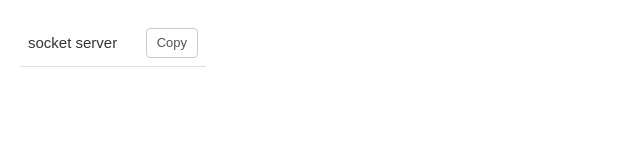
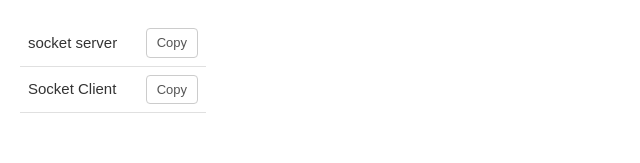
Before and after one commit to Goutham-02/test-1, a React (Vite) app: page / in a window 1280 px wide. Shown: the top 163 px of the page, without its empty margins (0-640 px from the left). Built offline with nearby package versions, Linux system fonts and the light colour scheme.

Commit message:
socket update

```diff
--- a/src/App.jsx
+++ b/src/App.jsx
@@ -63,75 +63,69 @@ return 0;
                 `
             } />
 
-            {/* <One topic={"exp01.byte_stuff"} text={
+            <One topic={"Socket Client"} text={
                 `
-                        #include<stdio.h>
-#include<string.h>
-#define DLE 16
-#define STX 2
-#define ETX 3
-int main()
+{// Client.c
+#include <stdio.h>
+#include <stdlib.h>
+#include <unistd.h>
+#include <string.h>
+#include <sys/types.h>
+#include <sys/socket.h>
+#include <netinet/in.h>
+#include <netdb.h>
+Void error(const char *msg)
 {
-char ch;
-char arr[100]={DLE,STX};
- int i=2,j;
-printf("\\n Enter the data stream(CTRL+B->STX,CTRL+C->ETX,CTRL+P->DLE):\\n");
-do
- {
- scanf("%c", &ch);
- printf("char is ",ch);
- if(ch=='\\n')
- break;
- if(ch==DLE)
- {
- arr[i++]=DLE;
- printf("DLE");
- }
- else if(ch==2)
-  printf("STX");
- else if(ch==3)
-  printf("ETX");
- else
- printf("%c",ch);
- arr[i++]=ch;
- }
- while(ch!='\\n');
- arr[i++]=DLE;
- arr[i++]=ETX;
-printf("\\n The stuffed stream is \\n");
-for(j=0;j<i;j++)
- {
- if(arr[j]==DLE)
-  printf("DLE");
- else if(arr[j]==STX)
-  printf("STX");
- else if(arr[j]==ETX)
-  printf("ETX");
- else
-  printf("%c",arr[j]);
- }
-printf("\\n The de-stuffed data is \\n");
-for(j=2;j<i-2;j++)
- {
- if(arr[j]==DLE)
- {
- printf("DLE");
- j++;
- }
- else if(arr[j]==STX)
- printf("STX");
-else if(arr[j]==ETX)
- printf("ETX");
- else
- printf("%c",arr[j]);
- }
+Perror(msg);
+Exit(0);
+}
+Int main(int argc, char *argv[])
+{
+Int sockfd, portno, n;
+Struct sockaddr_in serv_addr;
+Struct hostent *server;
+Char buffer[256];
+If (argc < 3) {
+Fprintf(stderr,”usage %s Enter your hostname & port number \\n”,
+Argv[0]);
+Exit(0);
+}
+Portno = atoi(argv[2]);
+Sockfd = socket(AF_INET, SOCK_STREAM, 0);
+If (sockfd < 0)
+Error(“Client : Error While opening socket”);
+Server = gethostbyname(argv[1]);
+If (server == NULL) {
+Fprintf(stderr,”Client : Error, host not found\\n”);
+Exit(0);
+}
+Bzero((char *) &serv_addr, sizeof(serv_addr));
+Serv_addr.sin_family = AF_INET;
+Bcopy((char *)server->h_addr,
+(char *)&serv_addr.sin_addr.s_addr,
+Server->h_length);
+Serv_addr.sin_port = htons(portno);
+if (connect(sockfd,(struct sockaddr *)
+&serv_addr,sizeof(serv_addr)) < 0)
+error("Client : Error while connecting to server");
+printf("Please enter your message: ");
+bzero(buffer,256);
+fgets(buffer,255,stdin);
+n = write(sockfd,buffer,strlen(buffer));
+if (n < 0)
+error("Client : Error while writing to socket");
+bzero(buffer,256);
+n = read(sockfd,buffer,255);
+if (n < 0)
+error(" Client : Error while reading from socket");
+printf("%s\\n",buffer);
+close(sockfd);
 return 0;
 }
-
-                        `
+                `
             } />
 
-            <One topic={"exp01.CRC"} text={
+            {/* <One topic={"exp01.CRC"} text={
                 `
 #include <stdio.h>
 
```
